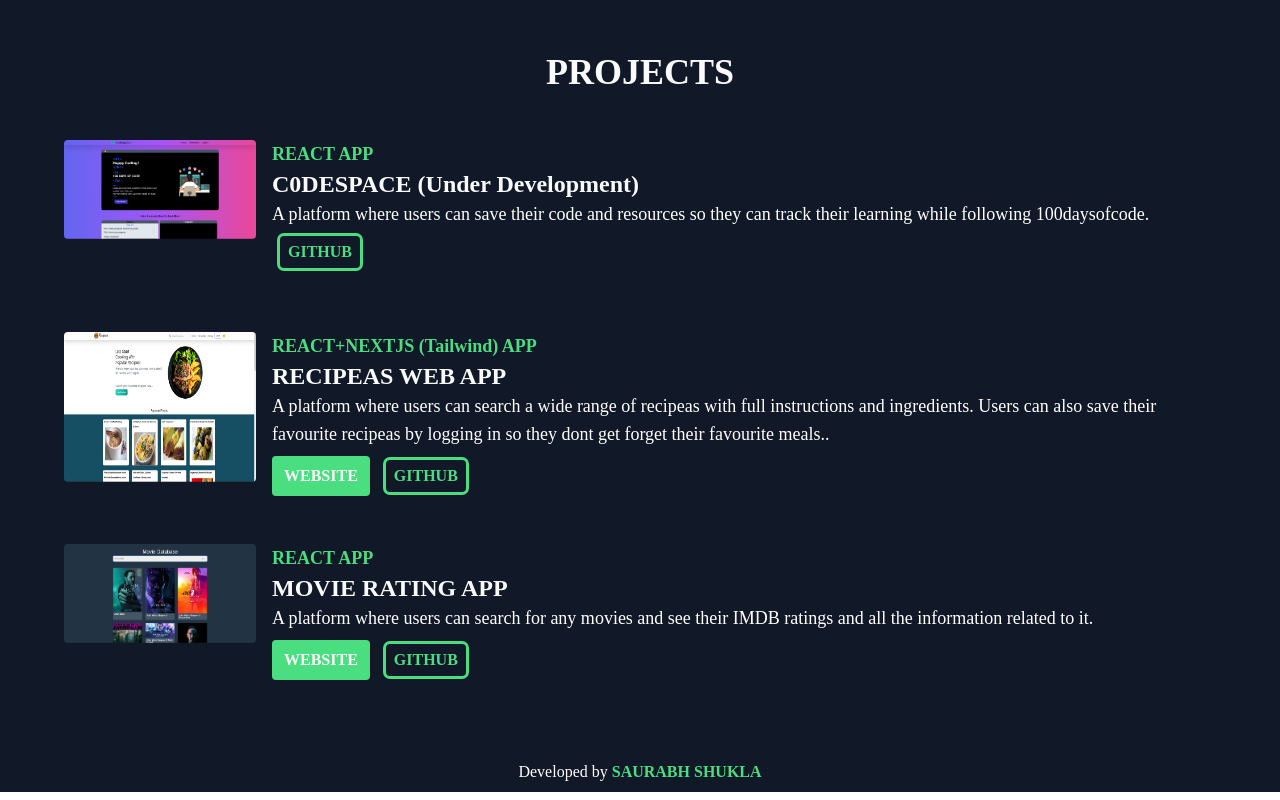
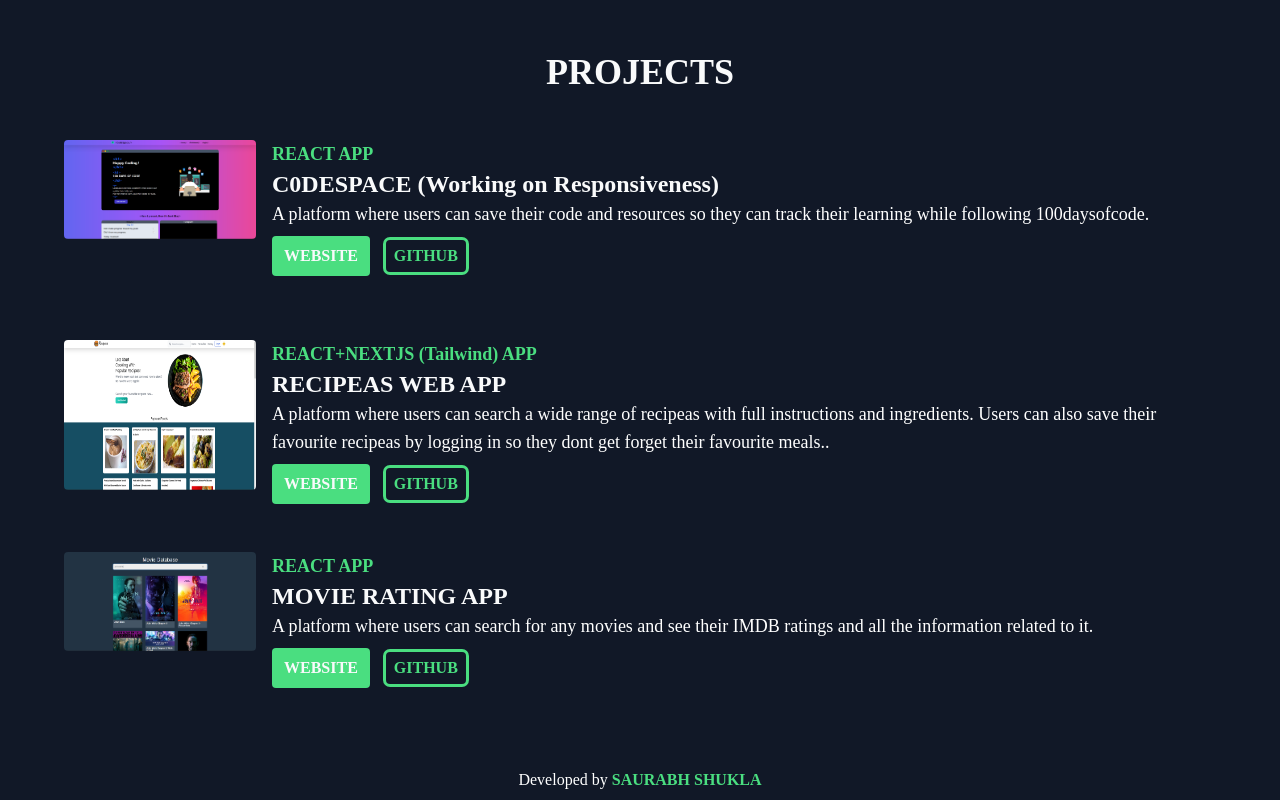
Before and after one commit to skinnyiam/portfolio, a React (Create React App) app: page / in a window 1280 px wide. Shown: the part 1484-2284 px from the top of the page. Built offline with nearby package versions, Linux system fonts and the light colour scheme.

Commit message:
added link of codespace

```diff
--- a/src/components/Projects.jsx
+++ b/src/components/Projects.jsx
@@ -29,18 +29,18 @@ const Projects = () => {
                 REACT APP
               </h2>
               <h3 className="dark:text-gray-50 text-gray-600 text-lg sm:text-xl lg:text-2xl font-bold">
-                C0DESPACE (Under Development)
+                C0DESPACE (Working on Responsiveness)
               </h3>
               <p className="text-sm sm:text-base lg:text-lg">
                 A platform where users can save their code and resources so they can track their learning while following 100daysofcode.
               </p>
               <div className="flex justify-start items-center my-2">
-                {/* <a
+                <a
                   className="font-bold text-gray-50 bg-green-400 rounded px-3 py-2 mr-2"
-                  href="https://moviezone.vercel.app/"
+                  href="https://codespace-xi.vercel.app/"
                 >
                   WEBSITE
-                </a> */}
+                </a>
                 <a
                   className="font-bold text-green-400 bg-transparent rounded px-2 py-1 outline outline-green-400 ml-2"
                   href="https://github.com/skinnyiam/codespace"
```
